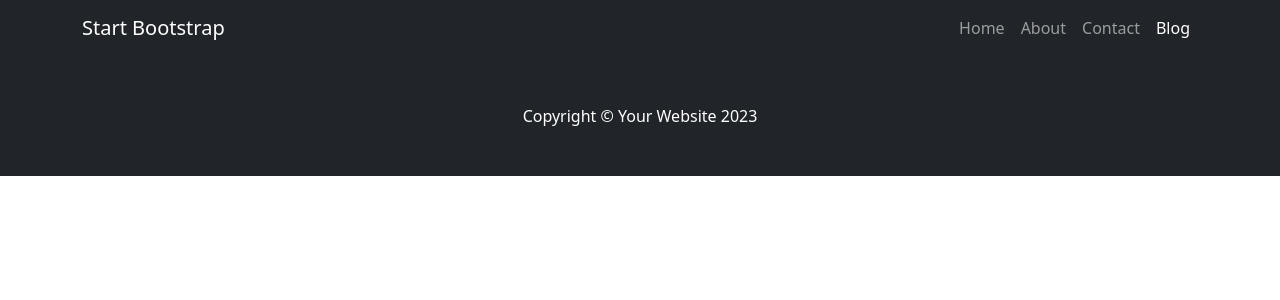
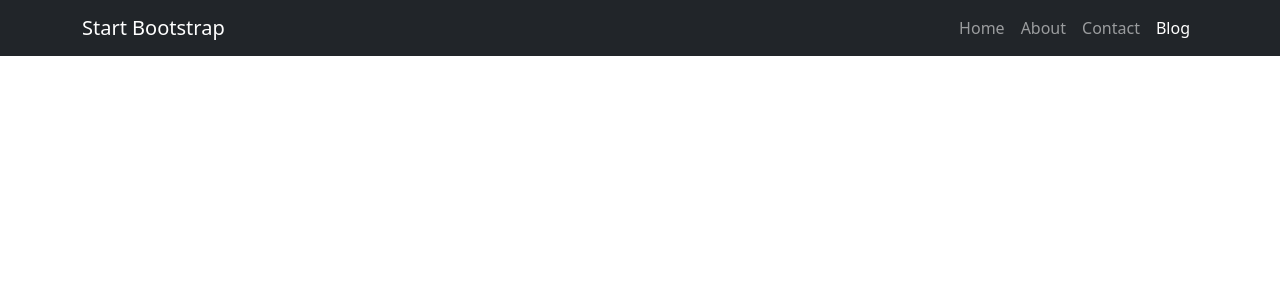
Before and after one commit to seriiserii825/vue-laravel-9, a Vue app: page / in a window 1280 px wide. Shown: the top 300 px of the page. Built offline with nearby package versions, Linux system fonts and the light colour scheme.

Commit message:
feat: routes start

```diff
--- a/package.json
+++ b/package.json
@@ -9,7 +9,8 @@
     "preview": "vite preview"
   },
   "dependencies": {
-    "vue": "^3.4.21"
+    "vue": "^3.4.21",
+    "vue-router": "^4.3.0"
   },
   "devDependencies": {
     "@vitejs/plugin-vue": "^5.0.4",
--- a/src/App.vue
+++ b/src/App.vue
@@ -1,9 +1,8 @@
 <script setup lang="ts">
 import Navigation from './components/navigation/Navigation.vue';
-import Footer from './components/footer/Footer.vue';
 </script>
 
 <template>
   <Navigation />
-  <Footer />
+
 </template>
--- a/src/main.ts
+++ b/src/main.ts
@@ -1,6 +1,15 @@
 import { createApp } from 'vue'
+import { createRouter, createWebHistory } from 'vue-router'
 // import './style.css'
 import './assets/css/styles.css'
 import App from './App.vue'
 
-createApp(App).mount('#app')
+const app = createApp(App)
+const router = createRouter({
+  history: createWebHistory(),
+  routes: []
+})
+
+app.use(router)
+
+app.mount('#app')
--- /dev/null
+++ b/src/routes.ts
@@ -0,0 +1,5 @@
+export const routes =  [
+  {path: '/', component: HomeView},
+  // { path: '/about', component: About },
+  // { path: '/contact', component: Contact }
+]
```
Also changed, not shown: src/components/views/HomeView.vue (added, +8 -0 lines), .vim/coc-settings.json (added), 1 other file (tests, documents, lock files or other folders).
